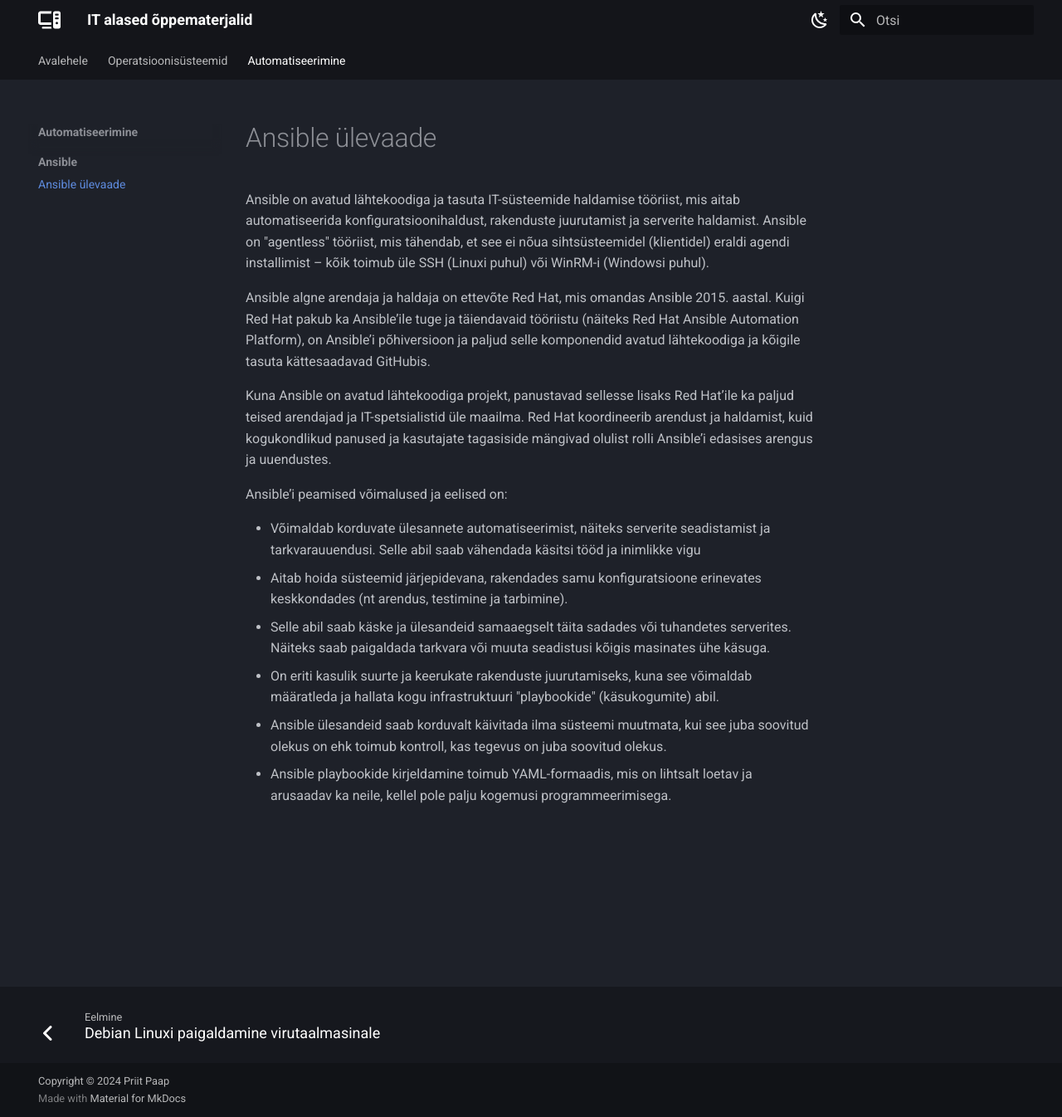
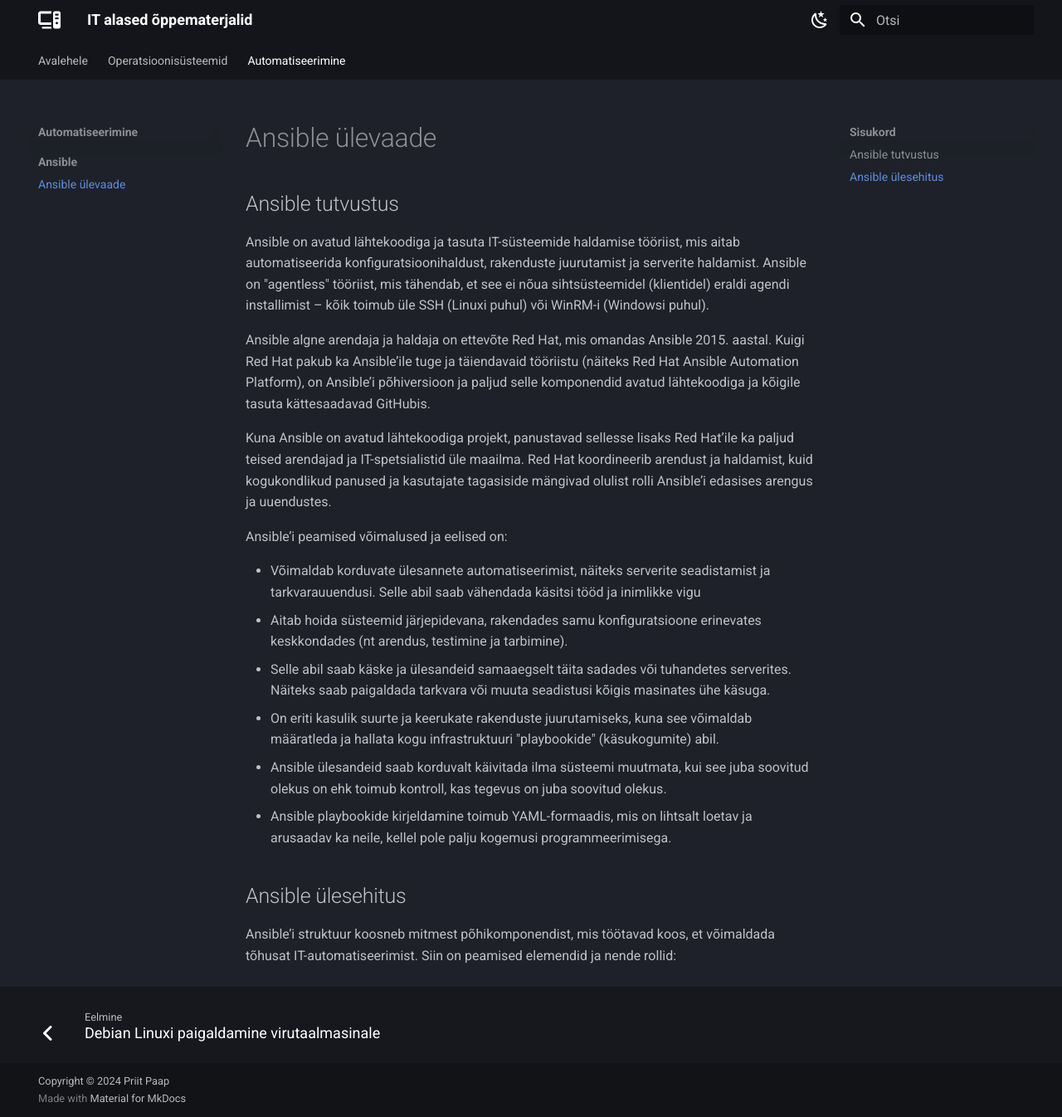
Before and after one commit to priitpaap/priitpaap.github.io, an MkDocs documentation site: the page built from docs/ansibleintro.md, in a window 1280 px wide and 1346 px high. Shown: the whole window at 83% size. Built offline with MkDocs 1.6.1 and Material for MkDocs 9.7.7, drawn with Linux system fonts in a browser that asks for light colours.

Commit message:
Update ansibleintro.md

```diff
--- a/docs/ansibleintro.md
+++ b/docs/ansibleintro.md
@@ -1,4 +1,6 @@
 # Ansible ülevaade
+
+## Ansible tutvustus
 
 Ansible on avatud lähtekoodiga ja tasuta IT-süsteemide haldamise tööriist, mis aitab automatiseerida konfiguratsioonihaldust, rakenduste juurutamist ja serverite haldamist. Ansible on "agentless" tööriist, mis tähendab, et see ei nõua sihtsüsteemidel (klientidel) eraldi agendi installimist – kõik toimub üle SSH (Linuxi puhul) või WinRM-i (Windowsi puhul).
 
@@ -14,3 +16,7 @@ Ansible’i peamised võimalused ja eelised on:
 - On eriti kasulik suurte ja keerukate rakenduste juurutamiseks, kuna see võimaldab määratleda ja hallata kogu infrastruktuuri "playbookide" (käsukogumite) abil.
 - Ansible ülesandeid saab korduvalt käivitada ilma süsteemi muutmata, kui see juba soovitud olekus on ehk toimub kontroll, kas tegevus on juba soovitud olekus.
 - Ansible playbookide kirjeldamine toimub YAML-formaadis, mis on lihtsalt loetav ja arusaadav ka neile, kellel pole palju kogemusi programmeerimisega.
+
+## Ansible ülesehitus
+
+Ansible’i struktuur koosneb mitmest põhikomponendist, mis töötavad koos, et võimaldada tõhusat IT-automatiseerimist. Siin on peamised elemendid ja nende rollid:
```
